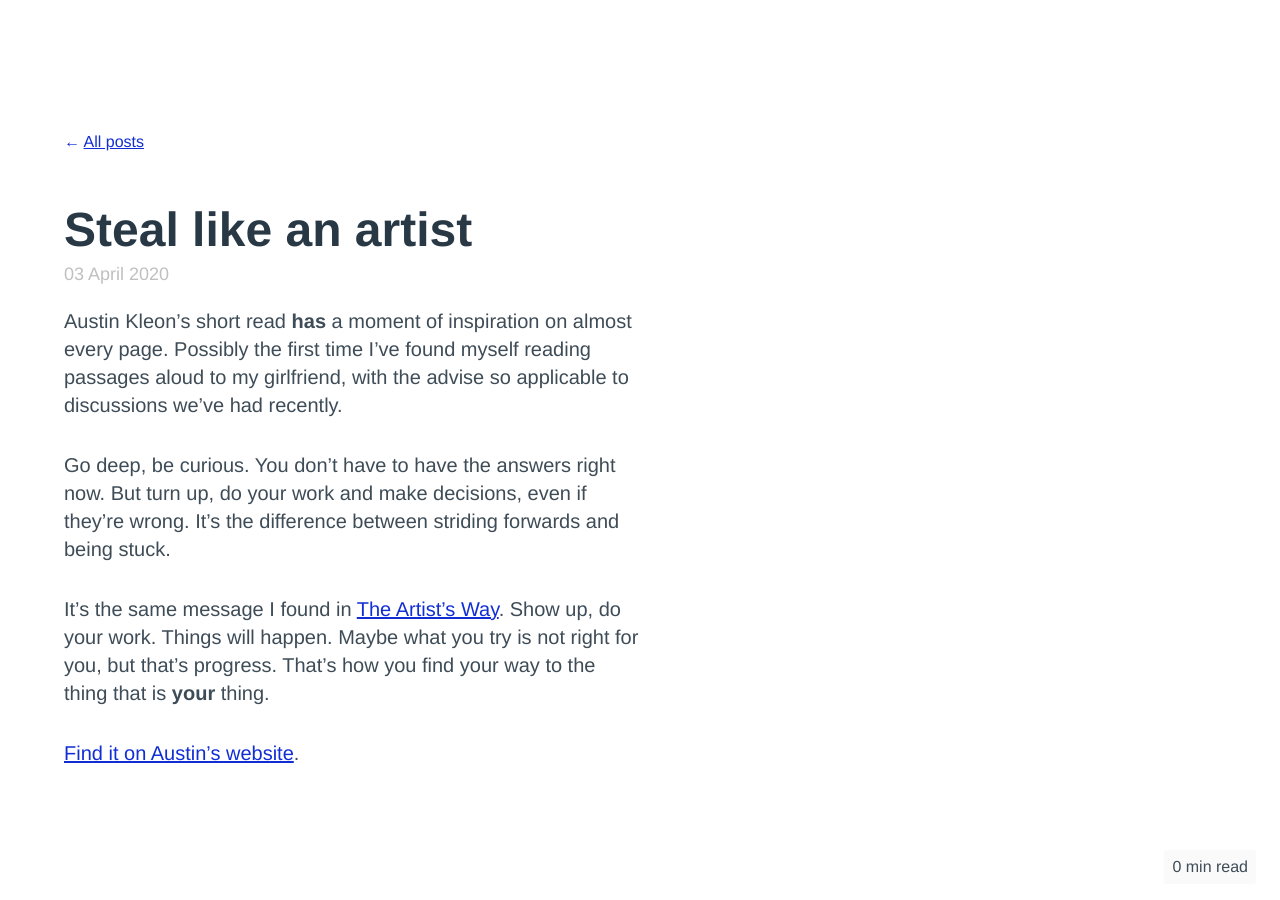
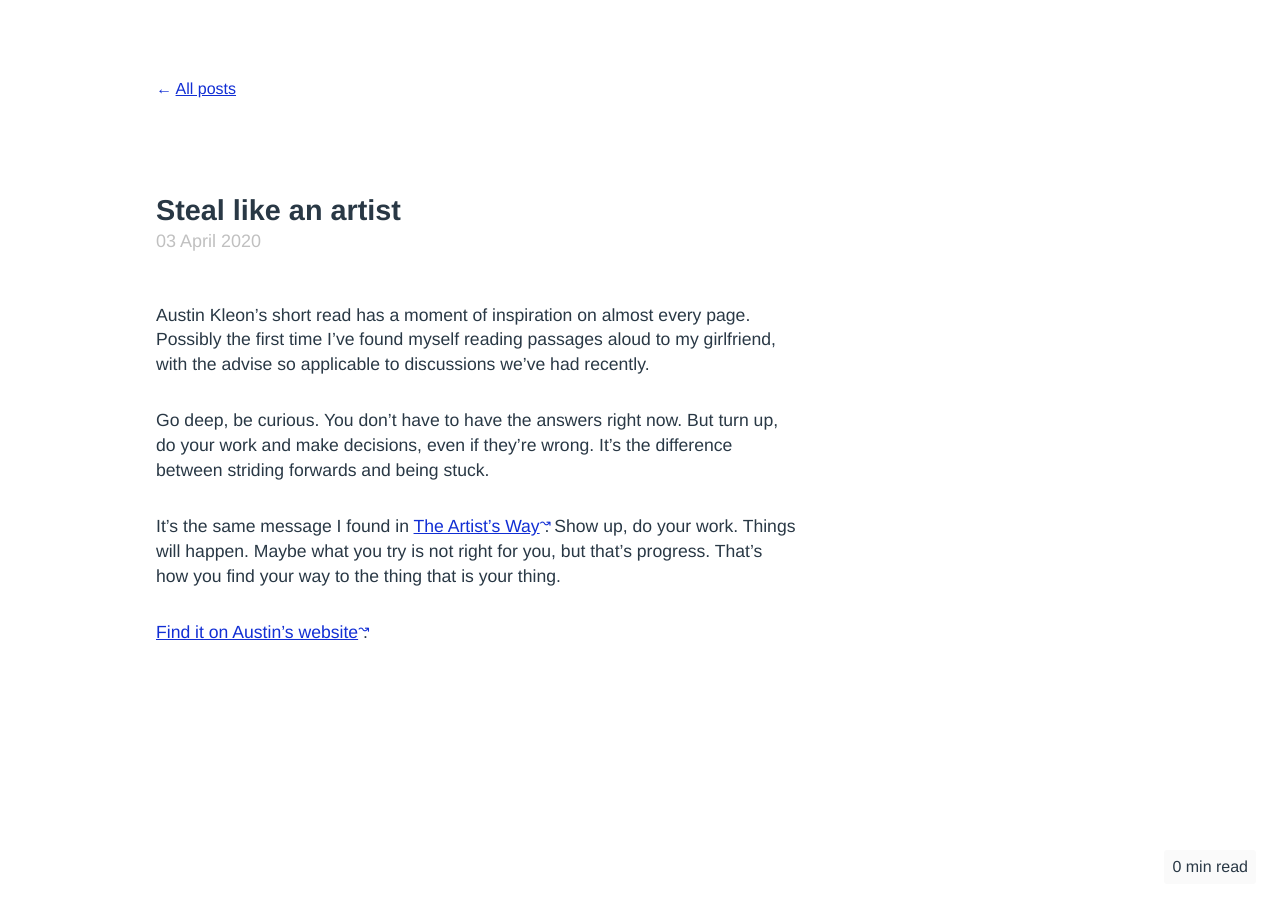
Before and after one commit to rdjpalmer/portfolio, a Jekyll site: the page built from _posts/2020-04-03-steal-like-an-artist.md, in a window 1280 px wide. Built offline with Jekyll 4.4.1, drawn with Linux system fonts in a browser that asks for light colours; comment, search, counter and statistics services are not loaded.

Commit message:
Improve design
• More succinct typography
• Consistency of header positioning across pages

```diff
--- a/_posts/2020-04-03-steal-like-an-artist.md
+++ b/_posts/2020-04-03-steal-like-an-artist.md
@@ -6,10 +6,10 @@ permalink: "/steal-like-an-artist"
 description: Go on, read it.
 ---
 
-Austin Kleon's short read **has** a moment of inspiration on almost every page. Possibly the first time I've found myself reading passages aloud to my girlfriend, with the advise so applicable to discussions we've had recently.
+Austin Kleon's short read has a moment of inspiration on almost every page. Possibly the first time I've found myself reading passages aloud to my girlfriend, with the advise so applicable to discussions we've had recently.
 
 Go deep, be curious. You don't have to have the answers right now. But turn up, do your work and make decisions, even if they're wrong. It's the difference between striding forwards and being stuck.
 
-It's the same message I found in <a href="https://www.goodreads.com/book/show/615570.The_Artist_s_Way" target="_blank" rel="noopener noreferrer">The Artist's Way</a>. Show up, do your work. Things will happen. Maybe what you try is not right for you, but that's progress. That's how you find your way to the thing that is __your__ thing.
+It's the same message I found in <a href="https://www.goodreads.com/book/show/615570.The_Artist_s_Way" target="_blank" rel="noopener noreferrer">The Artist's Way</a>. Show up, do your work. Things will happen. Maybe what you try is not right for you, but that's progress. That's how you find your way to the thing that is your thing.
 
 <a href="https://austinkleon.com/steal/" target="_blank" rel="noopener noreferrer">Find it on Austin's website</a>.
--- a/css/styles.css
+++ b/css/styles.css
@@ -18,13 +18,13 @@ html {
 body {
   padding-left: 1.5rem;
   padding-right: 1.5rem;
-  max-width: 88.5rem;
+  max-width: 68.5rem;
   margin-left: auto;
   margin-right: auto;
 }
 
 .container {
-  padding-top: 4rem;
+  padding-top: 12rem;
   padding-bottom: 4rem;
 }
 
@@ -52,29 +52,33 @@ h3 {
 
 h1 {
   font-weight: bold;
-  font-size: 2.25rem;
+  font-size: 1.8rem;
   line-height: 1.3;
 }
 
 h2 {
-  font-size: 1.625rem;
+  font-size: 1.25rem;
   line-height: 1.3;
 }
 
 h3 {
-  font-size: 1.25rem;
-  line-height: 1.65;
+  font-size: 1.1rem;
+  line-height: 1.4;
 }
 
 p,
 time,
 li {
-  font-size: 1.25rem;
+  font-size: 1.1rem;
   line-height: 1.4;
   font-family: "helvetica";
-  max-width: 36rem;
+  max-width: 40rem;
   font-weight: 300;
   margin-bottom: 0;
+}
+
+strong {
+  font-weight: 500;
 }
 
 img {
@@ -85,7 +89,7 @@ img {
 p,
 li,
 .reading-time {
-  color: rgba(41, 56, 69, 0.9);
+  color: rgba(41, 56, 69, 1);
 }
 
 time {
@@ -99,7 +103,7 @@ ul {
   padding-left: 0;
 }
 
-figure  {
+figure {
   margin: 0;
 }
 
@@ -142,7 +146,10 @@ ol + .codepen-container,
   margin-top: 2rem;
 }
 
-.container * + h1,
+.container * + h1 {
+  margin-top: 0;
+}
+
 .container * + h2,
 .container * + h3,
 .container * + h4 {
@@ -157,9 +164,20 @@ ol + .codepen-container,
  * Default links
  */
 a {
+  position: relative;
   font-weight: 300;
   text-decoration: underline;
   color: #00e04e;
+}
+
+a[href*="//"]:not([href*="rdjpalmer.com"]) {
+  padding-right: 0.3rem;
+}
+
+a[href*="//"]:not([href*="rdjpalmer.com"]):after {
+  position: absolute;
+  content: "↝";
+  font-size: 0.75em;
 }
 
 a:hover {
@@ -170,6 +188,8 @@ a:hover {
  * Articles
  */
 .all-posts {
+  position: absolute;
+  top: 5rem;
   text-decoration: none;
 }
 
@@ -205,6 +225,10 @@ article > time + p {
   background-color: #fafafa;
 }
 
+.blog {
+  margin-top: 3rem;
+}
+
 /*
  * >= lg
  */
@@ -217,16 +241,7 @@ article > time + p {
   }
 
   .container {
-    margin-top: auto;
     margin-bottom: auto;
-  }
-
-  h1 {
-    font-weight: bold;
-    font-size: 3rem;
-    margin-top: 0;
-    line-height: 1.3;
-    color: #293845;
   }
 
   p {
--- a/package.json
+++ b/package.json
@@ -6,5 +6,8 @@
   "license": "MIT",
   "dependencies": {
     "prettier": "^1.19.0"
+  },
+  "scripts": {
+    "start": "bundle exec jekyll serve"
   }
 }
```
Also changed, not shown: _posts/2019-11-16-creating-culture.md (+1 -1 lines).
